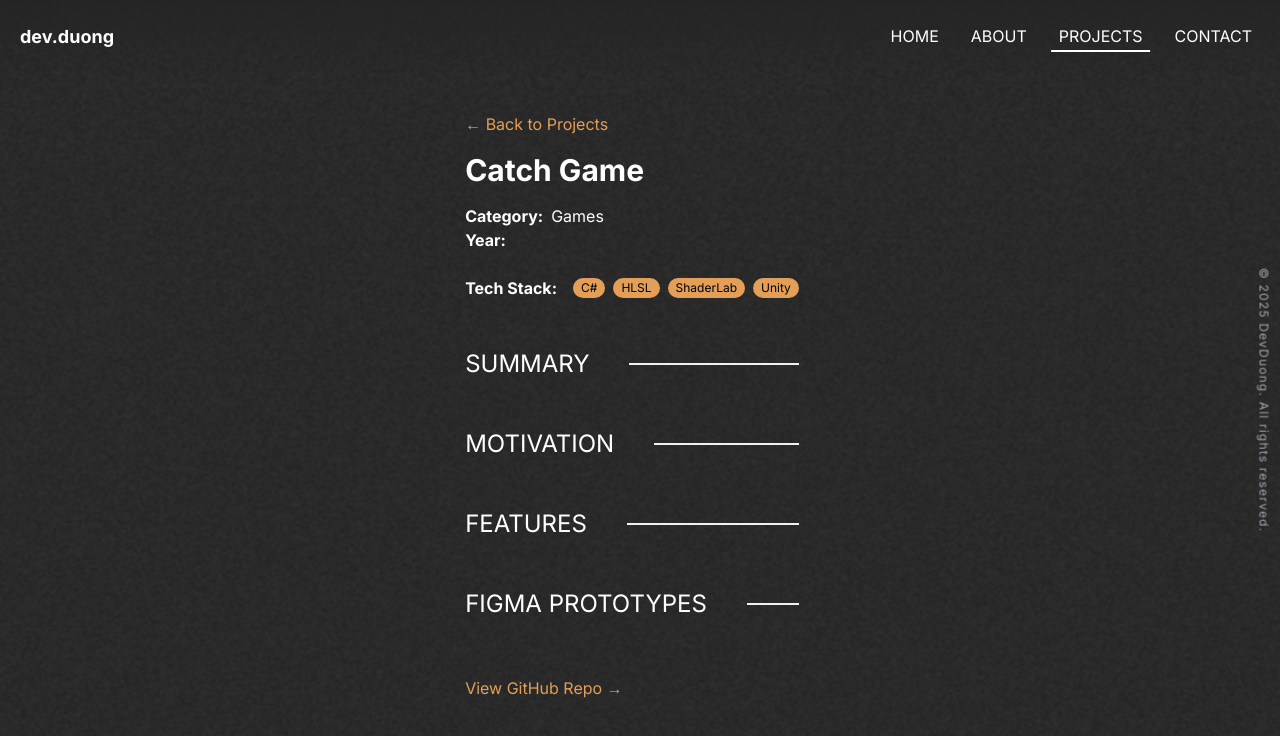
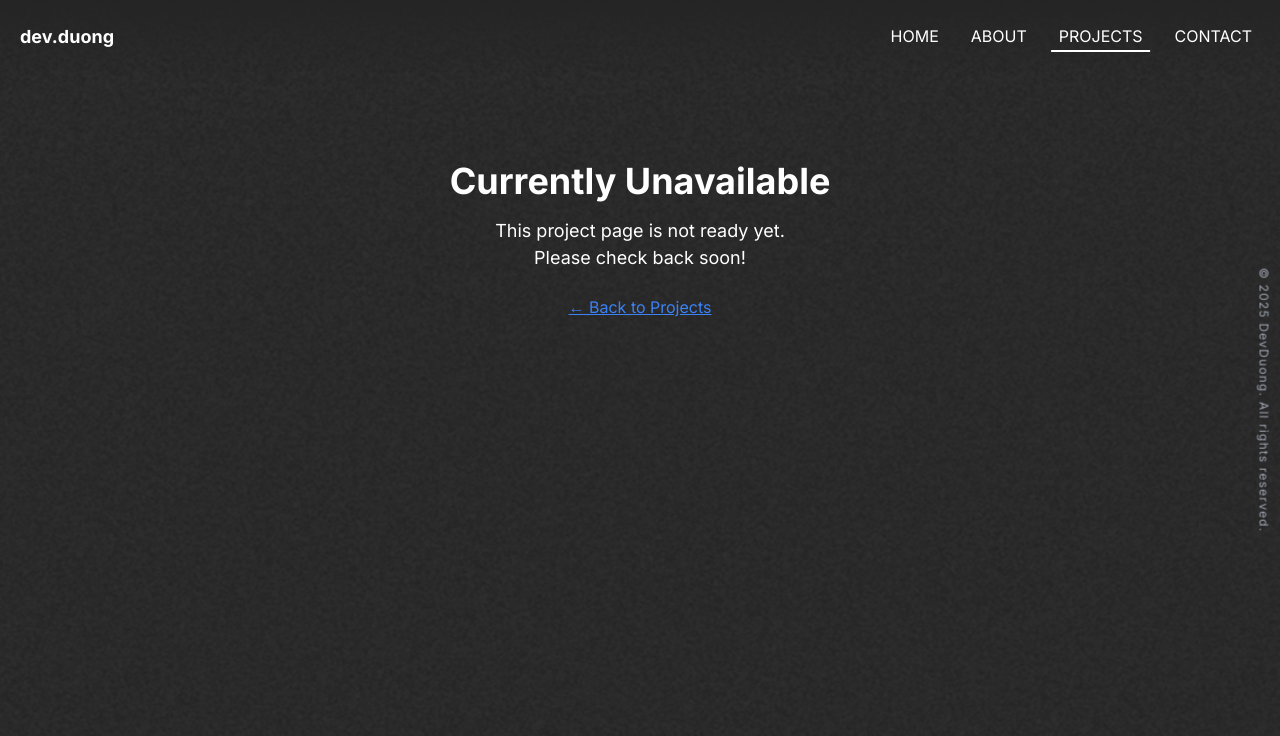
Before and after one commit to dev-duong/dev-duong.github.io, a React (Create React App) app: page /projects/catch-game in a window 1280 px wide. Shown: the top 736 px of the page. Built offline with nearby package versions, Linux system fonts and the light colour scheme.

Commit message:
Update Project Pages
- Added a ready bool.
- Added new unavailable page.

```diff
--- a/src/pages/data/ProjectData.js
+++ b/src/pages/data/ProjectData.js
@@ -32,6 +32,7 @@ import MushroomLog from "../../assets/projectsPDF/MushroomLog.otf";
 // motivation: Motivation behind the project
 // features: Key features of the project
 // figures: Array of images related to the project (optional)
+// ready: Indicates if the project is ready to be showcased (optional)
 
 const projectsData = [
   // === Web Development Projects ===
@@ -97,6 +98,7 @@ const projectsData = [
         alt: "Original design of the contact page of portfolio website v2",
       },
     ],
+    ready: true,
   },
   // Portfolio V1
   {
@@ -146,6 +148,7 @@ const projectsData = [
         alt: "Original design of the contact page of portfolio website v1",
       },
     ],
+    ready: true,
   },
   // Web Calculator
   {
@@ -176,6 +179,7 @@ const projectsData = [
       "Built with HTML, CSS, and JavaScript",
       "Easy to maintain and update",
     ],
+    ready: true,
   },
   // Portfolio [Mobile]
   {
@@ -187,6 +191,7 @@ const projectsData = [
     techStack: ["HTML", "CSS"],
     link: "https://github.com/dev-duong/Mobile-Website-Portfolio",
     type: "github",
+    ready: false,
   },
   // Travel Site
   {
@@ -198,6 +203,7 @@ const projectsData = [
     techStack: ["HTML", "CSS"],
     link: "https://github.com/dev-duong/Resposive-Travel-Website",
     type: "github",
+    ready: false,
   },
   // First Quest
   {
@@ -208,6 +214,7 @@ const projectsData = [
     techStack: ["C#"],
     link: "https://github.com/dev-duong/firstQuest",
     type: "github",
+    ready: false,
   },
   // Catch Game
   {
@@ -218,6 +225,7 @@ const projectsData = [
     techStack: ["C#", "HLSL", "ShaderLab", "Unity"],
     link: "https://github.com/dev-duong/CatchGame",
     type: "github",
+    ready: false,
   },
   // Savings Calculator
   {
@@ -229,6 +237,7 @@ const projectsData = [
     techStack: ["C#"],
     link: "https://github.com/dev-duong/savingsCalculator",
     type: "github",
+    ready: false,
   },
   // Real World Journal
   {
@@ -240,6 +249,7 @@ const projectsData = [
     techStack: ["Adobe inDesign", "Adobe Illustrator"],
     link: RealWorldJournal,
     type: "pdf",
+    ready: false,
   },
   // More Than Human
   {
@@ -251,6 +261,7 @@ const projectsData = [
     techStack: ["Adobe inDesign", "Adobe Photoshop"],
     link: MoreThanHuman,
     type: "pdf",
+    ready: false,
   },
   // Carbon Drone
   {
@@ -265,6 +276,7 @@ const projectsData = [
       { url: CarbonDroneStatement, type: "pdf" },
     ],
     linkLabel: ["Open Magazine PDF →", "Open Statement PDF →"],
+    ready: false,
   },
   // Mushroom Font
   {
@@ -283,6 +295,7 @@ const projectsData = [
       "Open Statement PDF →",
       "Download Font →",
     ],
+    ready: false,
   },
 ];
 
--- a/src/pages/projects/ProjectDetail.js
+++ b/src/pages/projects/ProjectDetail.js
@@ -1,12 +1,7 @@
-// This page is responsible for displaying the details of a specific project.
-
-import { useParams, Link, Navigate } from "react-router-dom";
-
-// Templates
+import { useParams, Navigate } from "react-router-dom";
+import projectsData from "../data/ProjectData";
 import ProjectDetailTemplate from "./ProjectDetailTemplate";
-
-// Project Pages
-import projectsData from "../data/ProjectData";
+import ProjectUnavailable from "./ProjectUnavailable";
 
 const ProjectDetail = () => {
   const { slug } = useParams();
@@ -16,17 +11,12 @@ const ProjectDetail = () => {
     return <Navigate to="/notfound" replace />;
   }
 
+  if (project.ready === false) {
+    return <ProjectUnavailable />;
+  }
+
   return (
-    <div className="pt-28 max-w-5xl mx-auto px-16">
-      {/* Back Link */}
-      <Link
-        to="/projects"
-        className="text-myOrange mb-4 inline-block hover:underline"
-      >
-        ← Back to Projects
-      </Link>
-
-      {/* Pass project data to template */}
+    <div className="pt-28 max-w-4xl mx-auto px-16">
       <ProjectDetailTemplate project={project} />
     </div>
   );
--- /dev/null
+++ b/src/pages/projects/ProjectUnavailable.js
@@ -0,0 +1,18 @@
+const ProjectUnavailable = () => (
+  <div className="flex flex-col items-center justify-center h-[60vh] text-center">
+    <h1 className="text-4xl font-bold mb-4">Currently Unavailable</h1>
+    <p className="text-lg mb-6">
+      This project page is not ready yet.
+      <br />
+      Please check back soon!
+    </p>
+    <a
+      href="/projects"
+      className="text-blue-500 underline hover:text-blue-700 transition"
+    >
+      ← Back to Projects
+    </a>
+  </div>
+);
+
+export default ProjectUnavailable;
```
